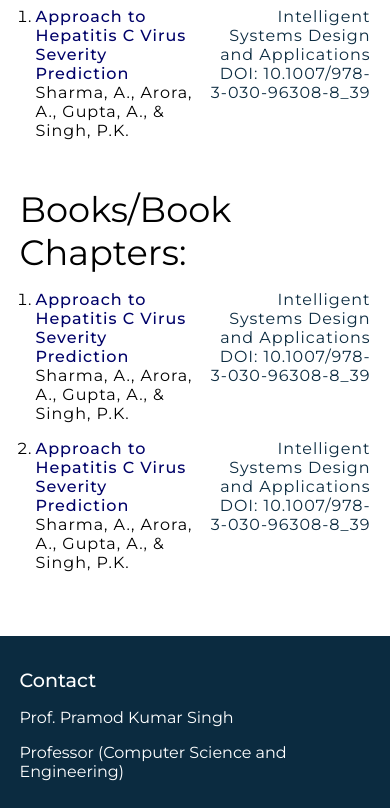
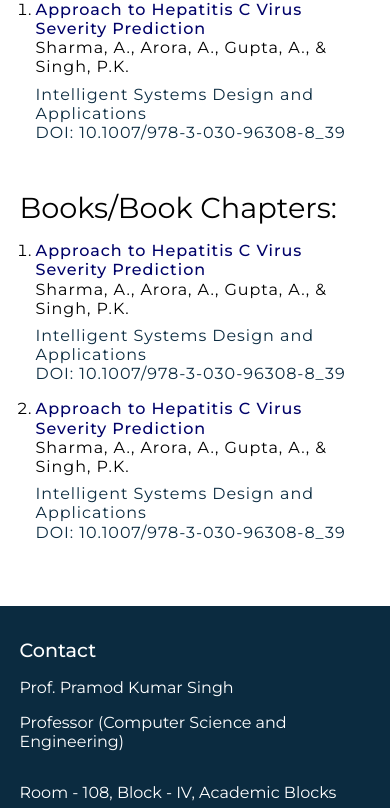
Before and after one commit to cidmrlab-iiitmg/cidmrlab-iiitmg.github.io, a plain HTML site: page publications/index.html in a window 390 px wide. Shown: the part 556-1364 px from the top of the page. Drawn offline with Linux system fonts and the light colour scheme; a web font is replaced by a local one.

Commit message:
made rest of the pages responsive

```diff
--- a/publications/publications.style.css
+++ b/publications/publications.style.css
@@ -46,3 +46,22 @@
 .publication-doi {
   color: #0b2b40;
 }
+
+/* responsive styles */
+
+@media screen and (max-width: 900px) {
+  .sub-section {
+    font-size: 1.8rem;
+  }
+  .publication-container {
+    flex-direction: column;
+    gap: 0.5rem;
+  }
+  .column * {
+    line-height: 1.2;
+  }
+
+  .right-col * {
+    text-align: unset;
+  }
+}
```
Also changed, not shown: projects/projects.style.css (+8 -0 lines).
